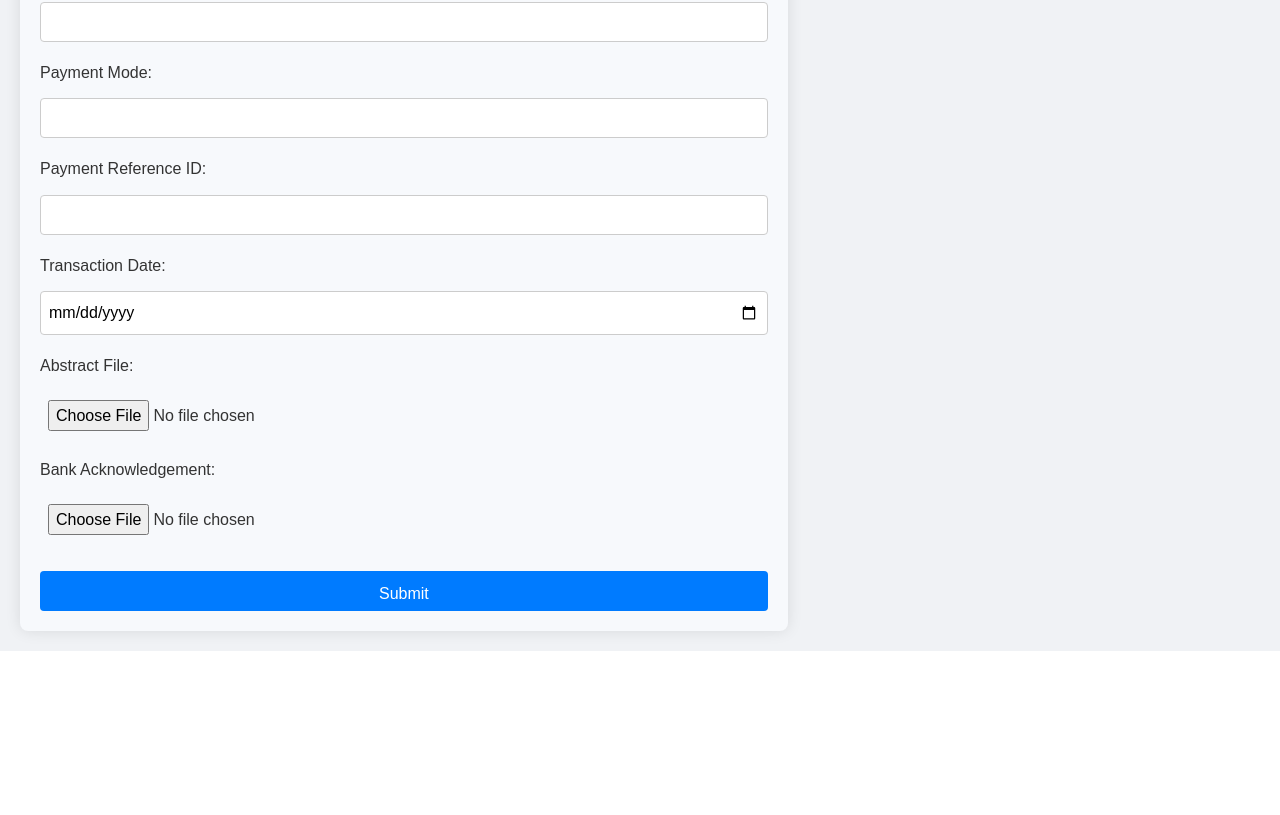
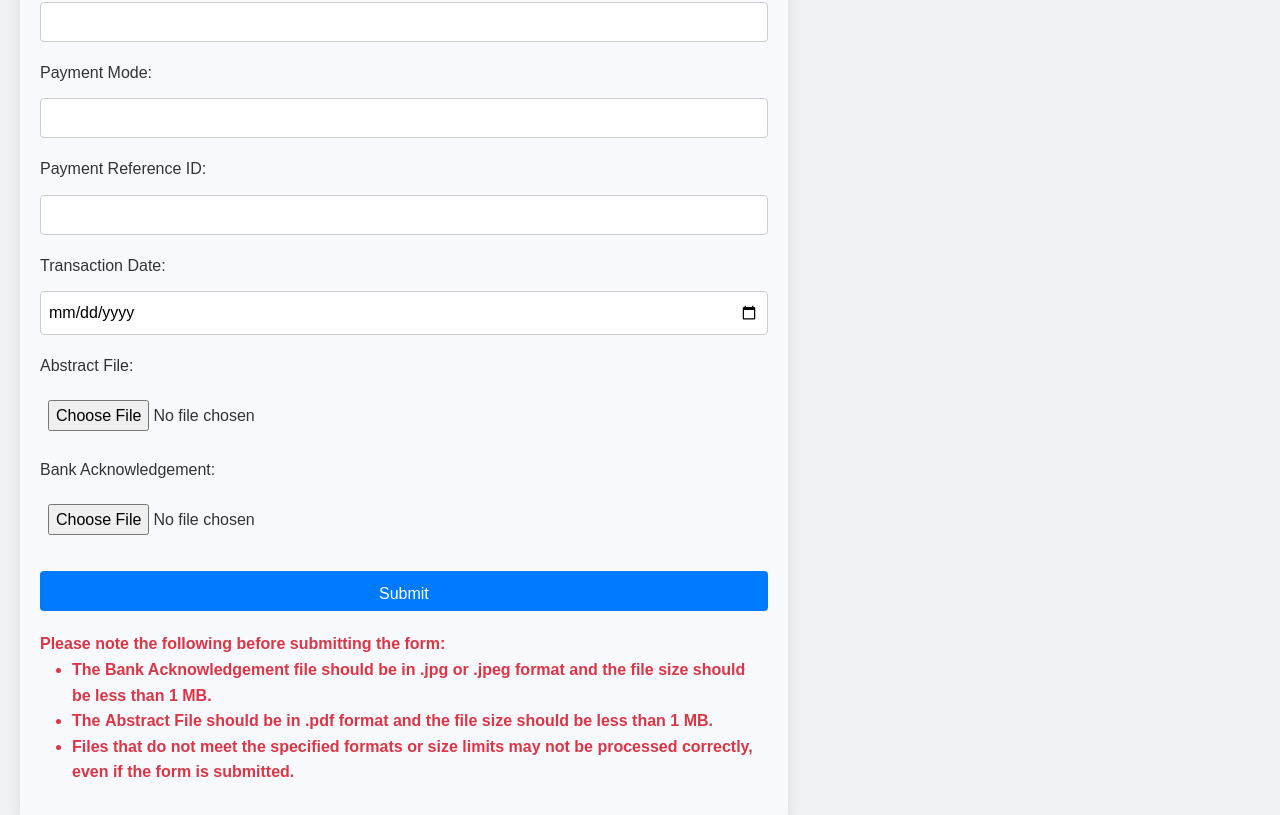
Before and after one commit to DineshKuddana/JNTUA_Membrance_Conference, a React (Create React App) app in the folder client/: page /registration/form in a window 1280 px wide. Shown: the part 1772-2587 px from the top of the page. Before the commit the page ends 2423 px from the top, so only its background shows below. Built offline with nearby package versions, Linux system fonts and the light colour scheme.

Commit message:
updated instructions

```diff
--- a/client/src/components/Registration/registration.js
+++ b/client/src/components/Registration/registration.js
@@ -236,6 +236,18 @@ function App() {
         <div>
           <button type="submit" style={{ backgroundColor: "#007bff", color: "#fff", padding: "10px 20px", border: "none", borderRadius: "4px" }}>Submit</button>
         </div>
+
+        {/* Instructions */}
+        <div style={{ marginTop: "20px", color: "#dc3545", fontWeight: "bold" }}>
+          <p>Please note the following before submitting the form:</p>
+          <ul>
+            <li>The <strong>Bank Acknowledgement</strong> file should be in <strong>.jpg</strong> or <strong>.jpeg</strong> format and the file size should be less than <strong>1 MB</strong>.</li>
+            <li>The <strong>Abstract File</strong> should be in <strong>.pdf</strong> format and the file size should be less than <strong>1 MB</strong>.</li>
+            <li>Files that do not meet the specified formats or size limits may not be processed correctly, even if the form is submitted.</li>
+          </ul>
+        </div>
+
+
       </form>
       <img src="/qr.png" alt="QRimage" className="qr-image" />
 
```
